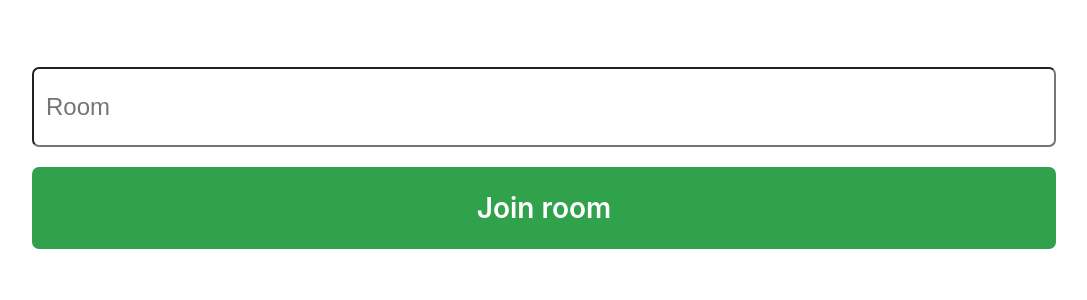
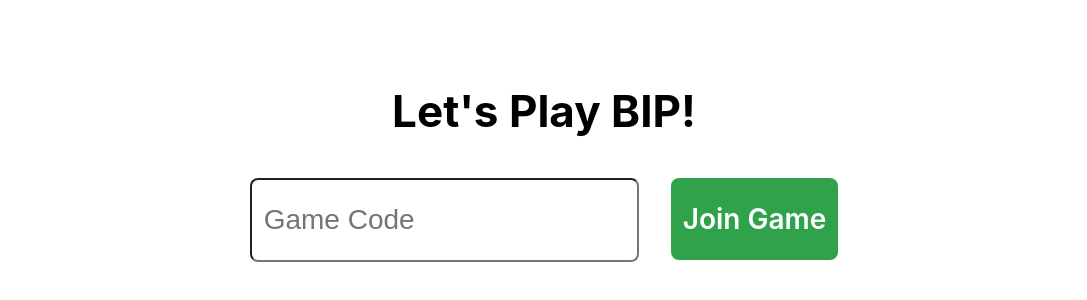
Before and after one commit to mblumberg93/bip2, a React (Create React App) app in the folder client/: page / in a window 1280 px wide. Shown: the part 242-542 px from the top of the page, without its empty margins (96-1183 px from the left). Built offline with nearby package versions, Linux system fonts and the light colour scheme.

Commit message:
Updated home UI and styles

```diff
--- a/client/package.json
+++ b/client/package.json
@@ -8,6 +8,7 @@
     "@testing-library/user-event": "^12.1.10",
     "axios": "^0.21.1",
     "json-server": "^0.16.3",
+    "node-sass": "^4.0.0",
     "react": "^17.0.1",
     "react-dom": "^17.0.1",
     "react-icons": "^4.1.0",
--- a/client/src/App.js
+++ b/client/src/App.js
@@ -1,7 +1,7 @@
 import React from "react";
 import { BrowserRouter as Router, Switch, Route } from "react-router-dom";
 
-import "./index.css";
+import "./index.scss";
 import Home from "./Home/Home";
 import ChatRoom from "./ChatRoom/ChatRoom";
 
--- a/client/src/Home/Home.css
+++ /dev/null
@@ -1,31 +0,0 @@
-.home-container {
-    position: fixed;
-    left: 10%;
-    right: 10%;
-    top: 50%;
-    transform: translate(0, -50%);
-    display: flex;
-    flex-direction: column;
-}
-
-.text-input-field {
-    padding: 24px 12px;
-    border-radius: 7px;
-    font-size: 24px;
-}
-
-.text-input-field:focus {
-    outline: none;
-}
-
-.enter-room-button {
-    margin-top: 20px;
-    padding: 24px 12px;
-    font-size: 28px;
-    background: #31a24c;
-    color: white;
-    font-weight: 600;
-    text-align: center;
-    text-decoration: none;
-    border-radius: 7px;
-}
--- a/client/src/Home/Home.js
+++ b/client/src/Home/Home.js
@@ -1,7 +1,7 @@
 import React from "react";
 import { Link } from "react-router-dom";
 
-import "./Home.css";
+import "./Home.scss";
 
 const Home = () => {
     const [roomName, setRoomName] = React.useState("");
@@ -11,16 +11,18 @@ const Home = () => {
     };
 
     return (
-        <div className="home-container">
-            <input
-                type="text"
-                placeholder="Room"
-                value={roomName}
-                onChange={handleRoomNameChange}
-                className="text-input-field" />
-            <Link to={`/${roomName}`} className="enter-room-button">
-                Join room
-            </Link>
+        <div className="page">
+            <div class="home-container">
+                <h1 class="home-header">Let's Play BIP!</h1>
+                <input type="text"
+                       placeholder="Game Code"
+                       value={roomName}
+                       onChange={handleRoomNameChange}
+                       className="game-code-field" />
+                <Link to={`/${roomName}`} className="join-game-button">
+                    Join Game
+                </Link>
+            </div>
         </div>
     );
 };
--- /dev/null
+++ b/client/src/Home/Home.scss
@@ -0,0 +1,28 @@
+.home-header {
+    font-size: 2.75rem;
+    text-align: center;
+    margin-bottom: 2.5rem;
+}
+
+.game-code-field {
+    padding: 1.5rem 0.75rem;
+    border-radius: 0.5rem;
+    font-size: 1.75rem;
+    margin-right: 2rem;
+
+    &:focus {
+        outline: none;
+    }
+}
+
+.join-game-button {
+    margin-top: 1.35rem;
+    padding: 1.5rem 0.75rem;
+    font-size: 1.75rem;
+    background: #31a24c;
+    color: white;
+    font-weight: 600;
+    text-align: center;
+    text-decoration: none;
+    border-radius: 0.5rem;
+}
--- a/client/src/index.js
+++ b/client/src/index.js
@@ -1,6 +1,6 @@
 import React from 'react';
 import ReactDOM from 'react-dom';
-import './index.css';
+import './index.scss';
 import App from './App';
 import reportWebVitals from './reportWebVitals';
 
--- a/client/src/index.css
+++ b/client/src/index.scss
@@ -11,3 +11,11 @@ code {
   font-family: source-code-pro, Menlo, Monaco, Consolas, 'Courier New',
     monospace;
 }
+
+.page {
+  width: 100vw;
+  height: 100vh;
+  display: flex;
+  justify-content: center;
+  align-items: center;
+}
```
Also changed, not shown: client/src/App.css (deleted, +0 -38 lines), 2 other files (tests, documents, lock files or other folders).
